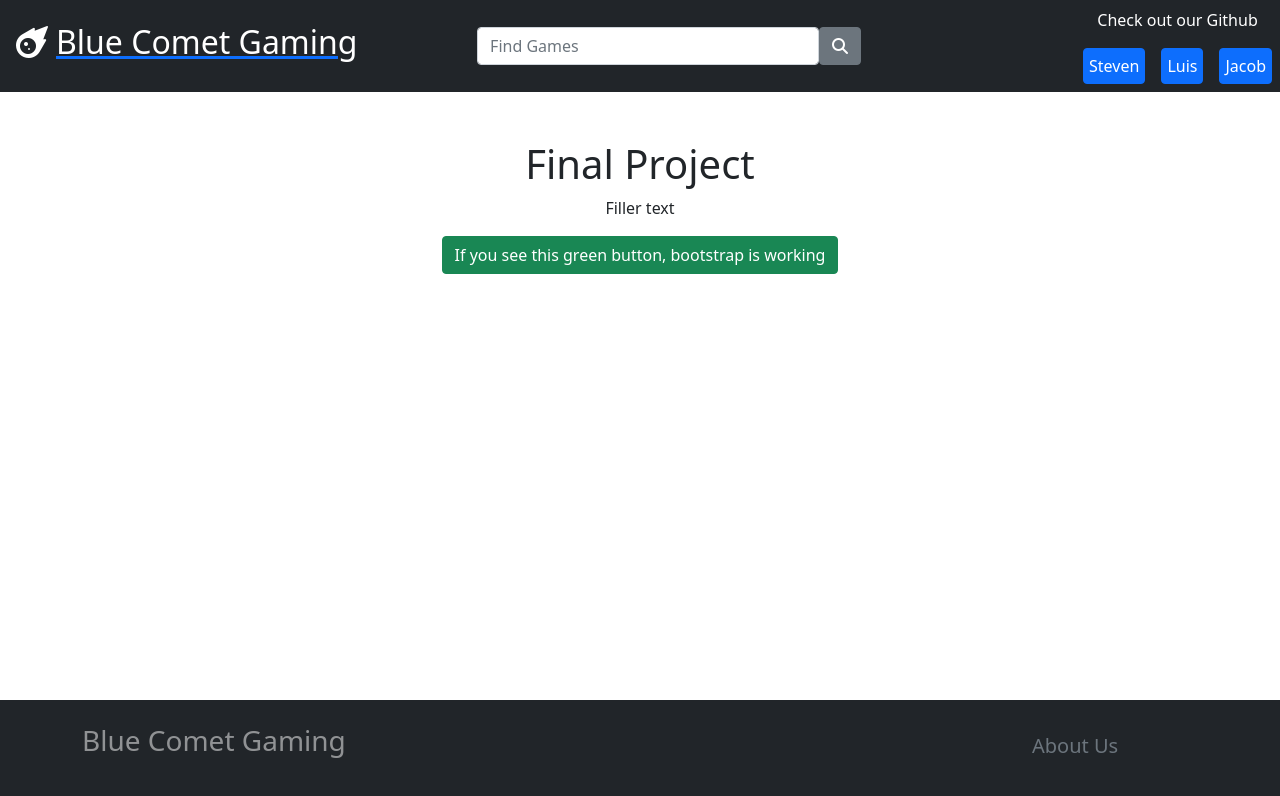
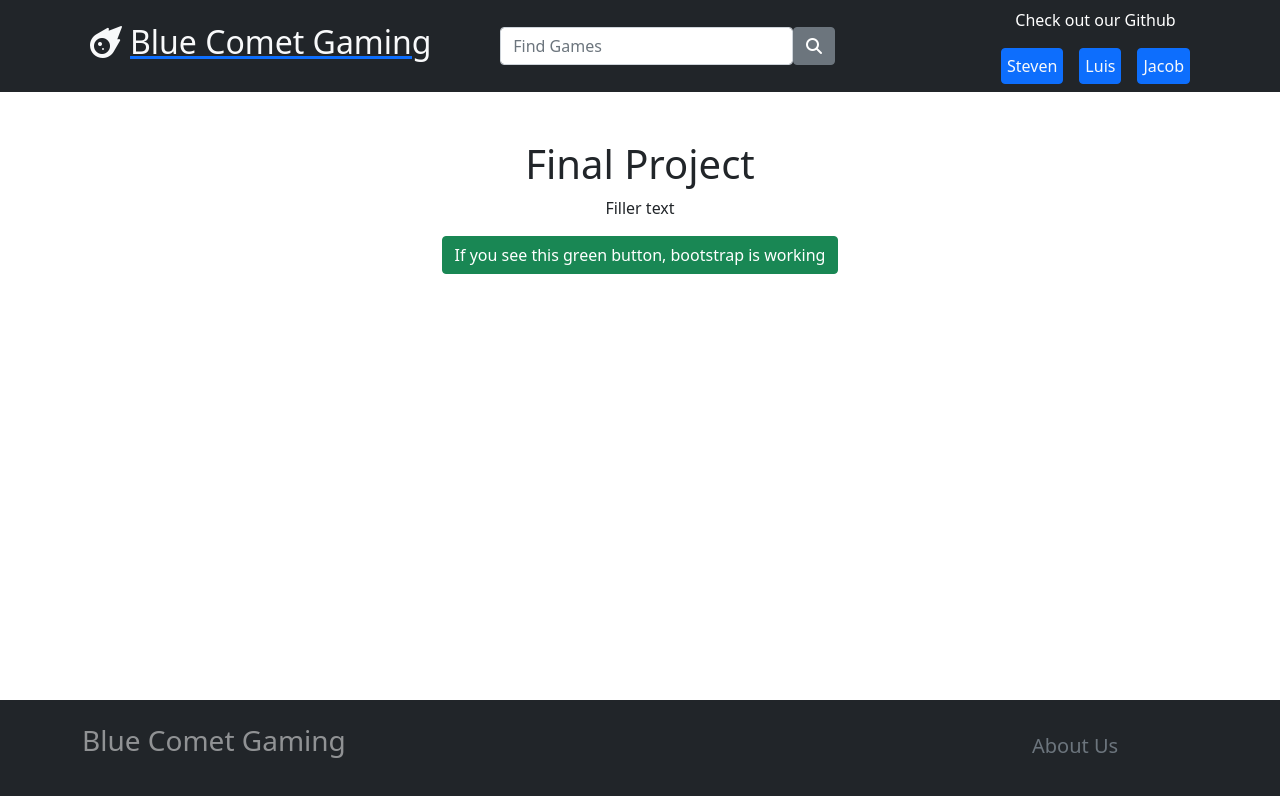
Before and after one commit to Th3c0d3d1/video-game-final-project, a React app: page / in a window 1280 px wide. Built offline with nearby package versions, Linux system fonts and the light colour scheme.

Commit message:
github links

```diff
--- a/src/js/component/navbar.js
+++ b/src/js/component/navbar.js
@@ -5,24 +5,41 @@ import "../../styles/navbar.css";
 export const Navbar = () => {
   return (
     <nav className="navbar navbar-dark bg-dark">
+      <div className="container">
         <Link to="/">
-				<h2 className="navbar-brand mb-0 mx-2"><h2><i className="fa-solid fa-meteor mx-2"></i>Blue Comet Gaming</h2></h2>
+            <h2 className="text-decoration-none link-light">
+              <i className="fa-solid fa-meteor mx-2"></i>Blue Comet Gaming
+            </h2>
         </Link>
         <form className="d-flex">
-					<input className="form-control mr-sm-2" type="search" placeholder="Find Games" aria-label="Search"></input>
-					<button className="btn btn-secondary my-2 my-sm-0" type="submit"><i className="fa-solid fa-magnifying-glass"></i></button>
+          <input
+            className="form-control mr-sm-2"
+            type="search"
+            placeholder="Find Games"
+            aria-label="Search"
+          ></input>
+          <button className="btn btn-secondary my-2 my-sm-0" type="submit">
+            <i className="fa-solid fa-magnifying-glass"></i>
+          </button>
         </form>
         <div className="ml-auto">
           <p className="text-white text-center">Check out our Github</p>
-				<Link to="/demo">
+          {/* <Link to="/demo">
             <button className="btn btn-primary mx-2">Steven</button>
-				</Link>
-				<Link to="/demo">
-					<button className="btn btn-primary mx-2">Luis</button>
-				</Link>
-				<Link to="/demo">
+          </Link> */}
+          <button className="btn btn-primary mx-2">
+            <a href="https://www.github.com/Th3c0d3d1/" className="text-decoration-none link-light">Steven</a>
+          </button>
+          <button className="btn btn-primary mx-2">
+            <a href="https://www.github.com/ItsLuisT/" className="text-decoration-none link-light">Luis</a>
+          </button>
+          <button className="btn btn-primary mx-2">
+            <a href="https://www.github.com/JKD111995/" className="text-decoration-none link-light">Jacob</a>
+          </button>
+          {/* <Link to="/demo">
             <button className="btn btn-primary mx-2">Jacob</button>
-				</Link>
+          </Link> */}
+        </div>
       </div>
     </nav>
   );
```
Also changed, not shown: src/styles/home.css (line endings or trailing spaces). Lines whose indentation alone changed are shown as unchanged.
